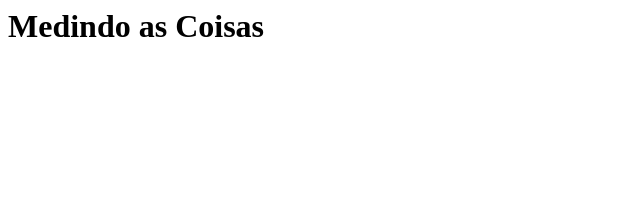
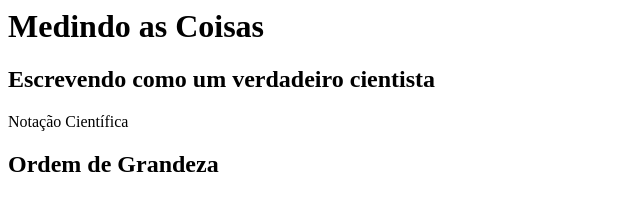
Before and after one commit to chicoifpi84/fisica-basica, a plain HTML site: page pages/index.html in a window 1280 px wide. Shown: the whole page, without its empty margins (0-640 px from the left). Drawn offline with Linux system fonts and the light colour scheme.

Commit message:
Update index.html

```diff
--- a/pages/index.html
+++ b/pages/index.html
@@ -1 +1,6 @@
 <h1>Medindo as Coisas</h1>
+
+<h2>Escrevendo como um verdadeiro cientista</h2>
+<p>Notação Científica</p>
+
+<h2>Ordem de Grandeza</h2>
```
